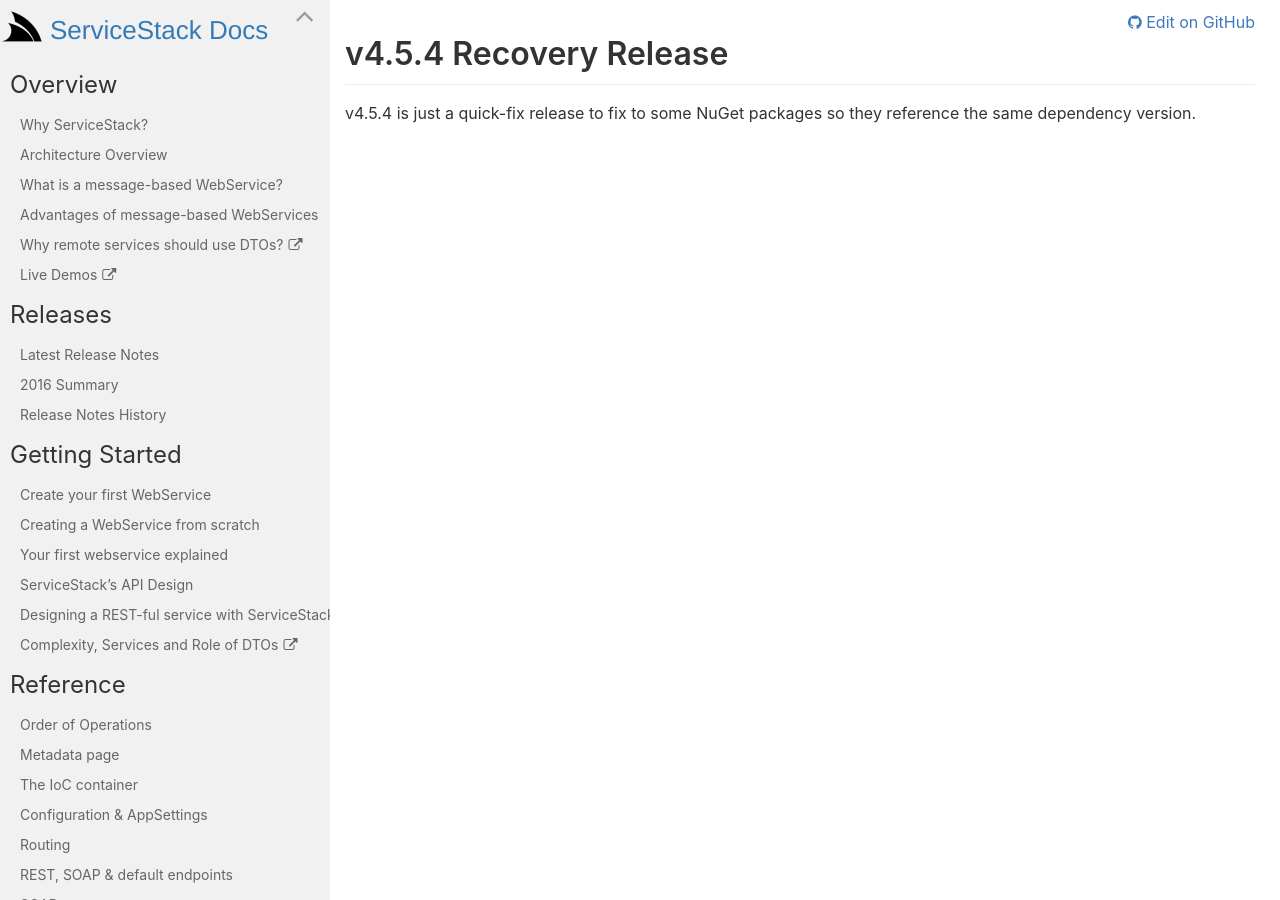
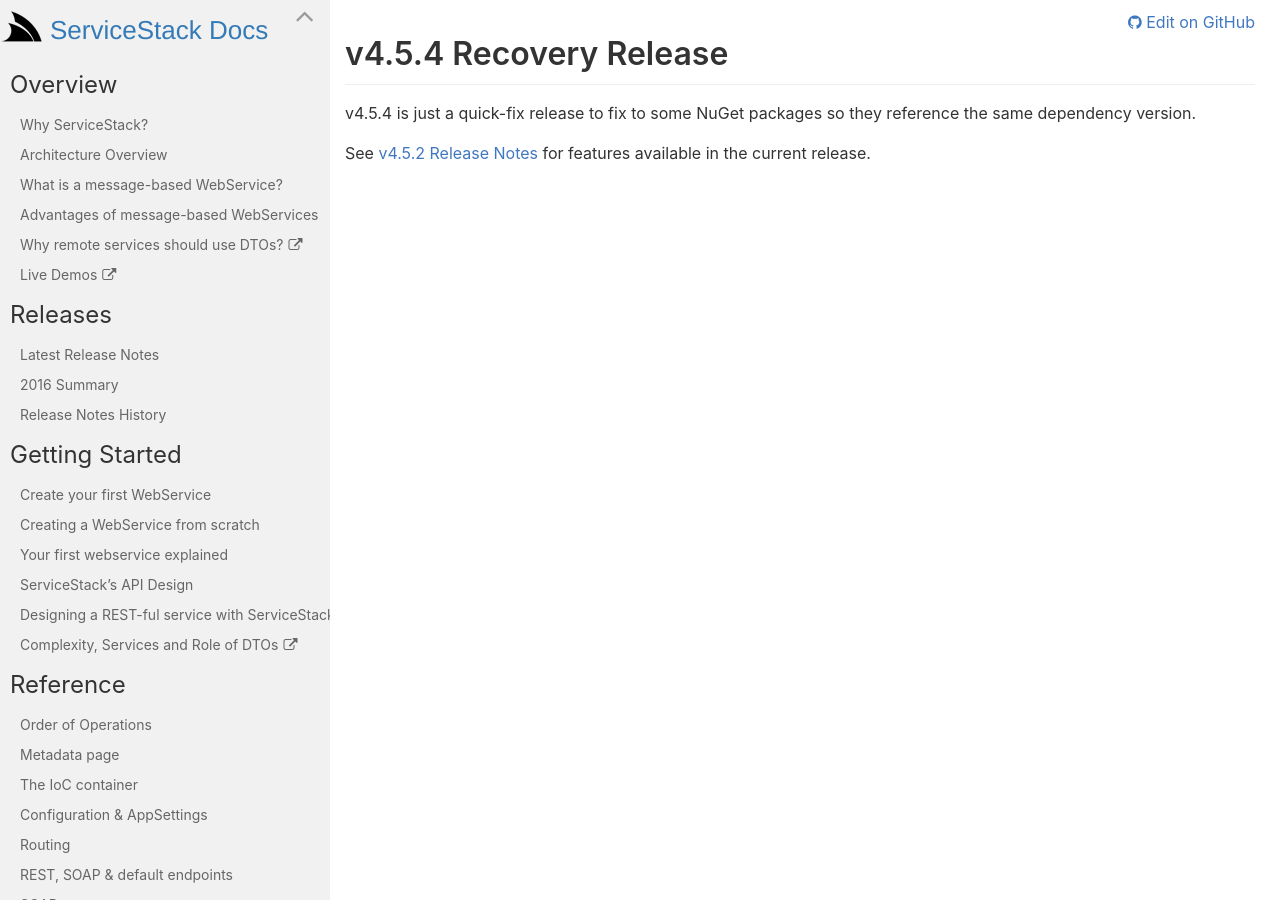
Before and after one commit to timker/docs, a Jekyll site: the page built from docs/_releases/v4.5.4.md, in a window 1280 px wide. Built offline with Jekyll 4.4.1, drawn with Linux system fonts in a browser that asks for light colours; nearby versions of some CDN libraries.

Commit message:
add link to v4.5.2

```diff
--- a/docs/_releases/v4.5.4.md
+++ b/docs/_releases/v4.5.4.md
@@ -4,3 +4,5 @@
 ---
 
 v4.5.4 is just a quick-fix release to fix to some NuGet packages so they reference the same dependency version.
+
+See [v4.5.2 Release Notes](?id=v4-5-2) for features available in the current release.
```
